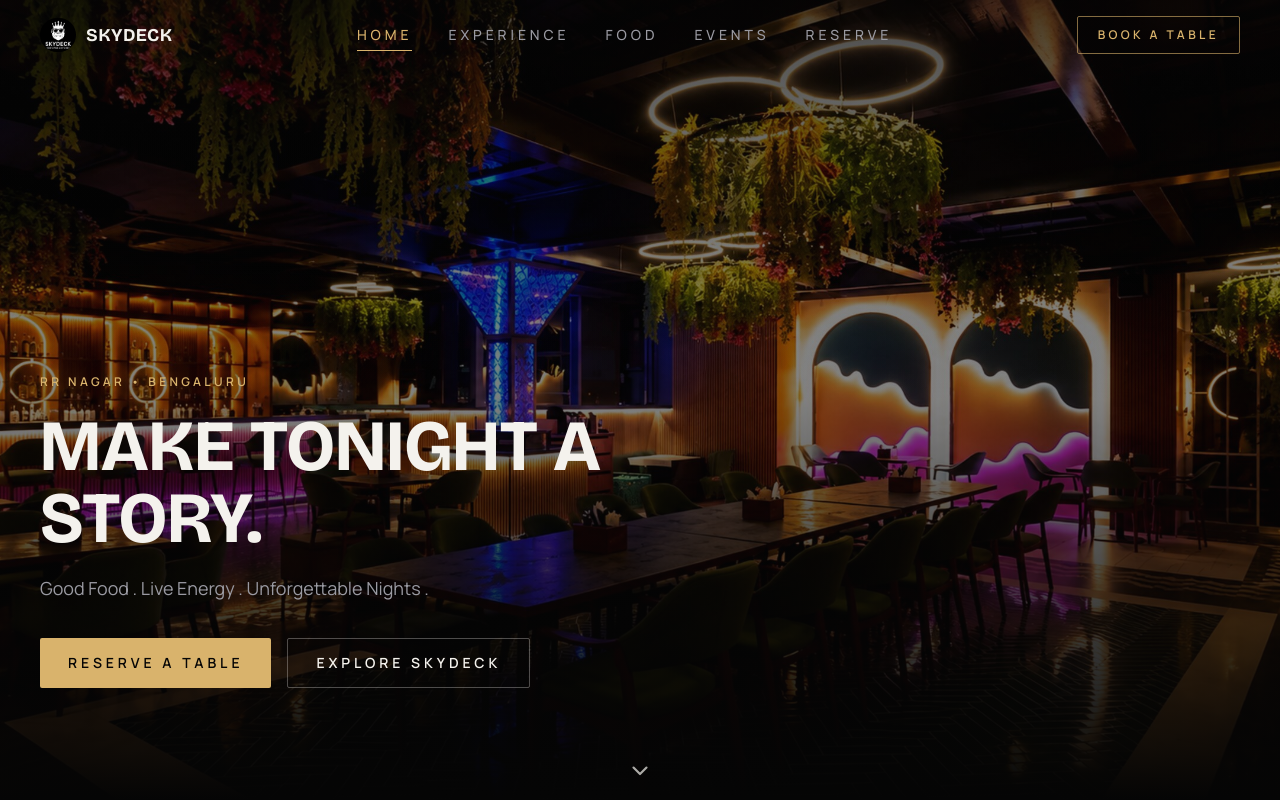
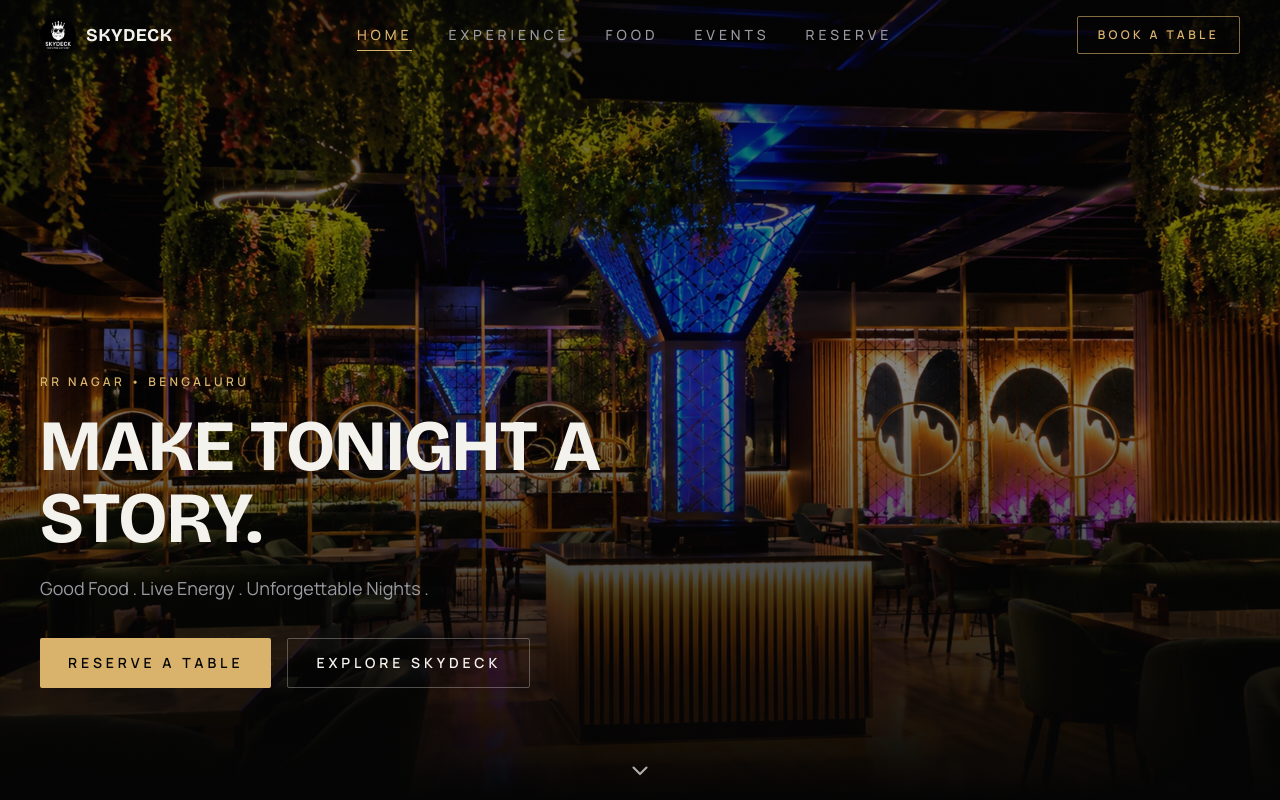
Before and after one commit to Adithyasp64/Skydeck, a Next.js app: page / in a window 1280 px wide. Shown: the top 800 px of the page. Built offline with nearby package versions, Linux system fonts and the light colour scheme.

Commit message:
added sliders for hero section

```diff
--- a/components/Hero.tsx
+++ b/components/Hero.tsx
@@ -1,12 +1,34 @@
 "use client";
 
-import { motion, useScroll, useTransform } from "framer-motion";
-import { useRef } from "react";
+import { AnimatePresence, motion, useReducedMotion, useScroll, useTransform } from "framer-motion";
+import { useEffect, useRef, useState } from "react";
 import Image from "next/image";
 import { ChevronDown } from "lucide-react";
 
+const HERO_SLIDES = [
+  {
+    src: "/images/ambience/hero-main.jpg",
+    alt: "Skydeck's main floor at night, lit in warm gold and neon",
+  },
+  {
+    src: "/images/ambience/hero-alt.jpg",
+    alt: "Skydeck's atmospheric lounge interior",
+  },
+  {
+    src: "/images/ambience/night_life.jpg",
+    alt: "Skydeck's wide lounge space",
+  },
+  {
+    src: "/images/gallery/bar.jpg",
+    alt: "Skydeck's greenery-lined dining hall",
+  },
+];
+
 export default function Hero() {
   const ref = useRef<HTMLDivElement>(null);
+  const [slideIndex, setSlideIndex] = useState(0);
+  const [isPaused, setIsPaused] = useState(false);
+  const shouldReduceMotion = useReducedMotion();
   const { scrollYProgress } = useScroll({
     target: ref,
     offset: ["start start", "end start"],
@@ -15,6 +37,23 @@ export default function Hero() {
   const scale = useTransform(scrollYProgress, [0, 1], [1, 1.15]);
   const opacity = useTransform(scrollYProgress, [0, 0.8], [1, 0]);
   const y = useTransform(scrollYProgress, [0, 1], [0, 120]);
+
+  useEffect(() => {
+    HERO_SLIDES.slice(1).forEach(({ src }) => {
+      const image = new window.Image();
+      image.src = src;
+    });
+  }, []);
+
+  useEffect(() => {
+    if (isPaused || shouldReduceMotion) return;
+
+    const timer = window.setInterval(() => {
+      setSlideIndex((current) => (current + 1) % HERO_SLIDES.length);
+    }, 5200);
+
+    return () => window.clearInterval(timer);
+  }, [isPaused, shouldReduceMotion]);
 
   const scrollToExperience = () => {
     document.querySelector("#experience")?.scrollIntoView({ behavior: "smooth" });
@@ -26,15 +65,36 @@ export default function Hero() {
       ref={ref}
       className="relative flex h-[100svh] w-full items-end overflow-hidden bg-void"
     >
-      <motion.div style={{ scale }} className="absolute inset-0">
-        <Image
-          src="/images/ambience/hero-main.jpg"
-          alt="Skydeck's main floor at night, lit in warm gold and neon"
-          fill
-          priority
-          sizes="100vw"
-          className="object-cover"
-        />
+      <motion.div
+        style={{ scale }}
+        className="absolute inset-0"
+        onMouseEnter={() => setIsPaused(true)}
+        onMouseLeave={() => setIsPaused(false)}
+        onFocus={() => setIsPaused(true)}
+        onBlur={() => setIsPaused(false)}
+      >
+        <AnimatePresence initial={false} mode="sync">
+          <motion.div
+            key={HERO_SLIDES[slideIndex].src}
+            initial={{ opacity: 0, x: shouldReduceMotion ? 0 : 28 }}
+            animate={{ opacity: 1, x: 0 }}
+            exit={{ opacity: 0, x: shouldReduceMotion ? 0 : -28 }}
+            transition={{
+              duration: shouldReduceMotion ? 0.01 : 1.1,
+              ease: [0.22, 1, 0.36, 1],
+            }}
+            className="absolute inset-0"
+          >
+            <Image
+              src={HERO_SLIDES[slideIndex].src}
+              alt={HERO_SLIDES[slideIndex].alt}
+              fill
+              priority={slideIndex === 0}
+              sizes="100vw"
+              className="object-cover"
+            />
+          </motion.div>
+        </AnimatePresence>
       </motion.div>
 
       {/* readability + mood overlays */}
```
Also changed, not shown: public/images/ambience/night_life.jpg (added), 1 other file (tests, documents, lock files or other folders).
